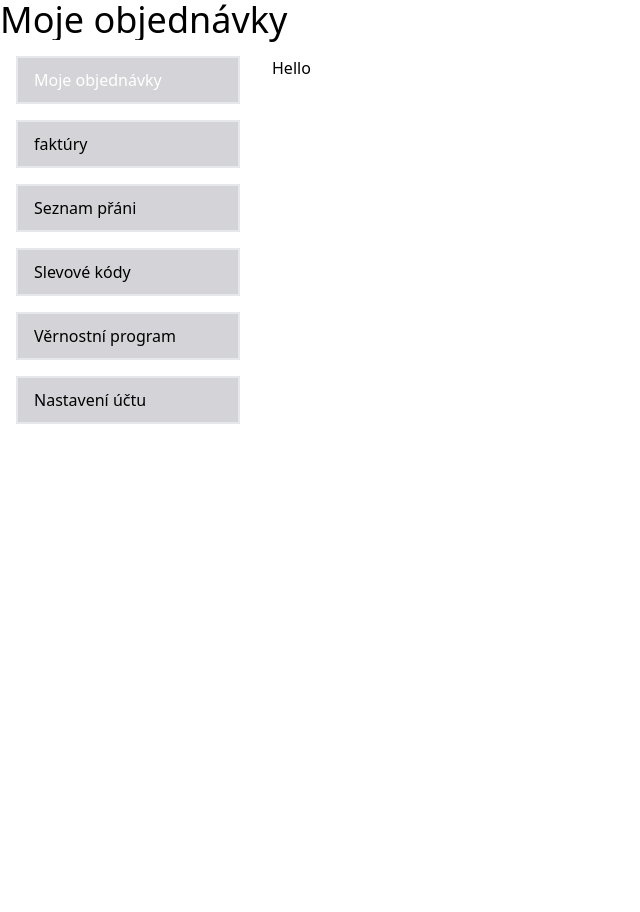
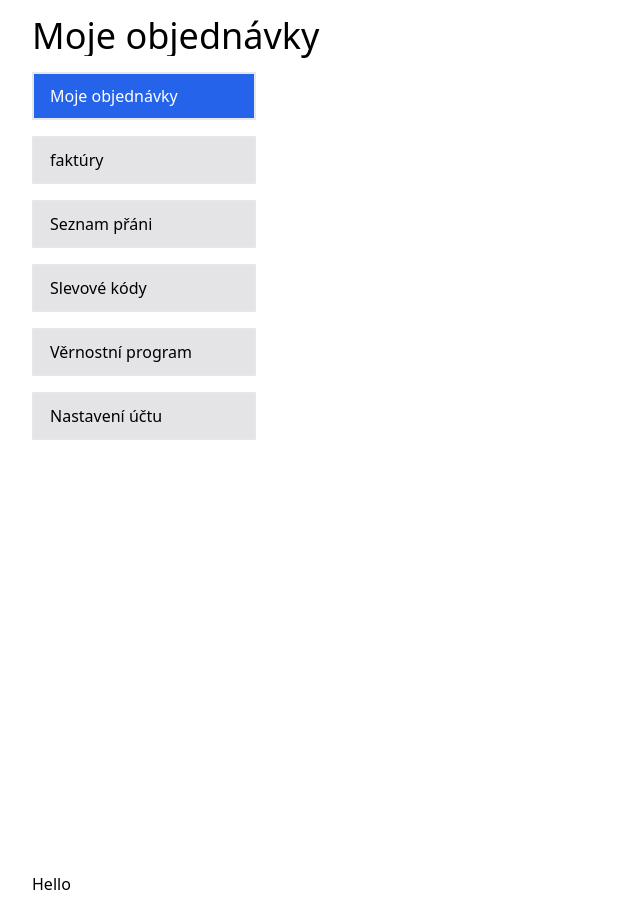
Before and after one commit to DanielLesko28/react-orders-app, a React (Create React App) app in the folder client/: page / in a window 1280 px wide. Shown: the whole page, without its empty margins (0-640 px from the left). Before the commit the page ends 840 px from the top, so only its background shows below. Built offline with nearby package versions, Linux system fonts and the light colour scheme.

Commit message:
getting closer

```diff
--- a/client/src/App.js
+++ b/client/src/App.js
@@ -11,7 +11,6 @@ import NastaveniUctu from "./pages/NastaveniUctu";
 function App() {
   return (
     <>
-      <h1 className="text-black text-4xl">Moje objednávky</h1>
       <Routes>
         <Route element={<MainLayout />}>
           <Route path="/" element={<MyOrders />} />
--- a/client/src/components/Bookmark.jsx
+++ b/client/src/components/Bookmark.jsx
@@ -7,8 +7,8 @@ const Bookmark = ({ name, icon, link }) => {
 
   return (
     <li
-      className={`mb-4 border-2 bg-zinc-300 text-black ${
-        isActive ? "bg-blue-600" : "bg-zinc-300"
+      className={`mb-4 border-2  text-black ${
+        isActive ? "bg-blue-600" : "bg-zinc-200"
       }`}
     >
       <Link
--- a/client/src/components/MainLayout.jsx
+++ b/client/src/components/MainLayout.jsx
@@ -4,7 +4,8 @@ import MainMenu from "./MainMenu";
 
 const MainLayout = () => {
   return (
-    <div className="flex">
+    <div className="flex flex-col pl-4 pt-4 ">
+      <h1 className="text-black text-4xl ml-4">Moje objednávky</h1>
       <MainMenu />
       <div className="flex-grow p-4">
         <Outlet />
```
